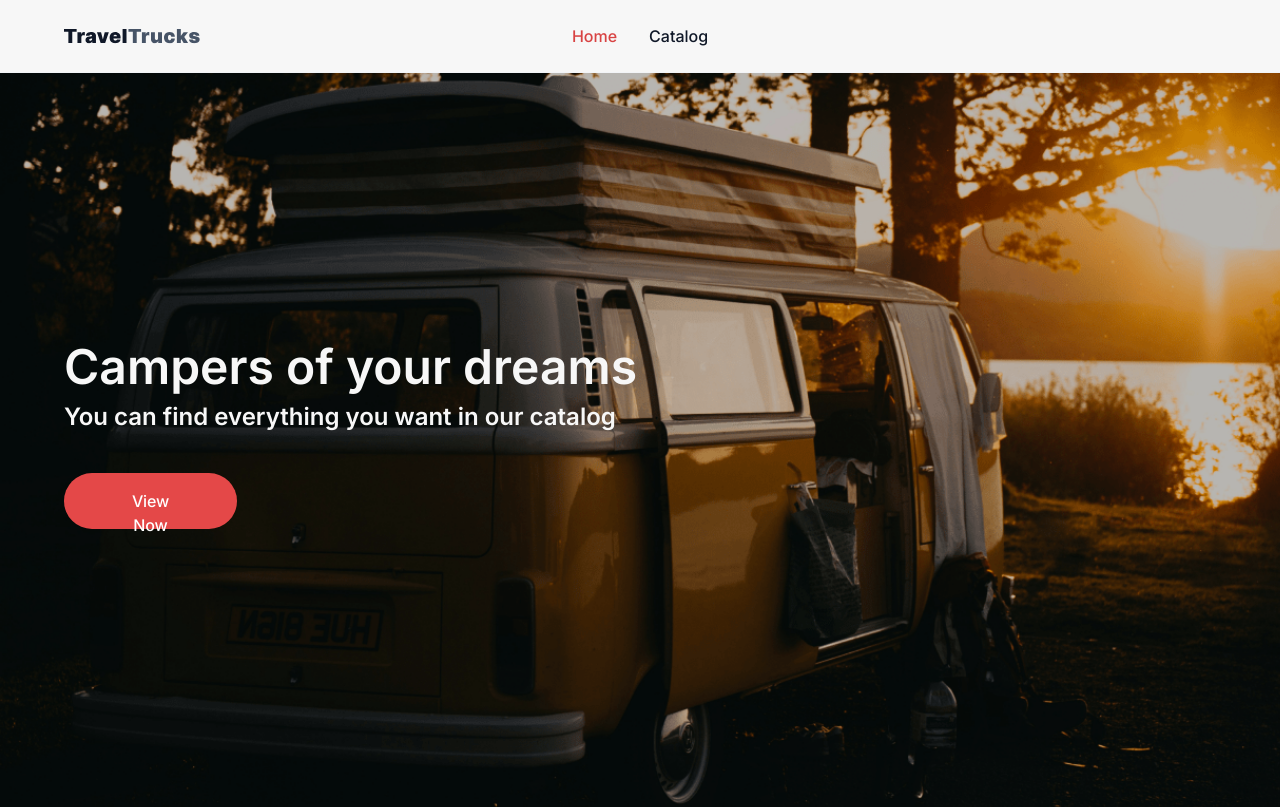
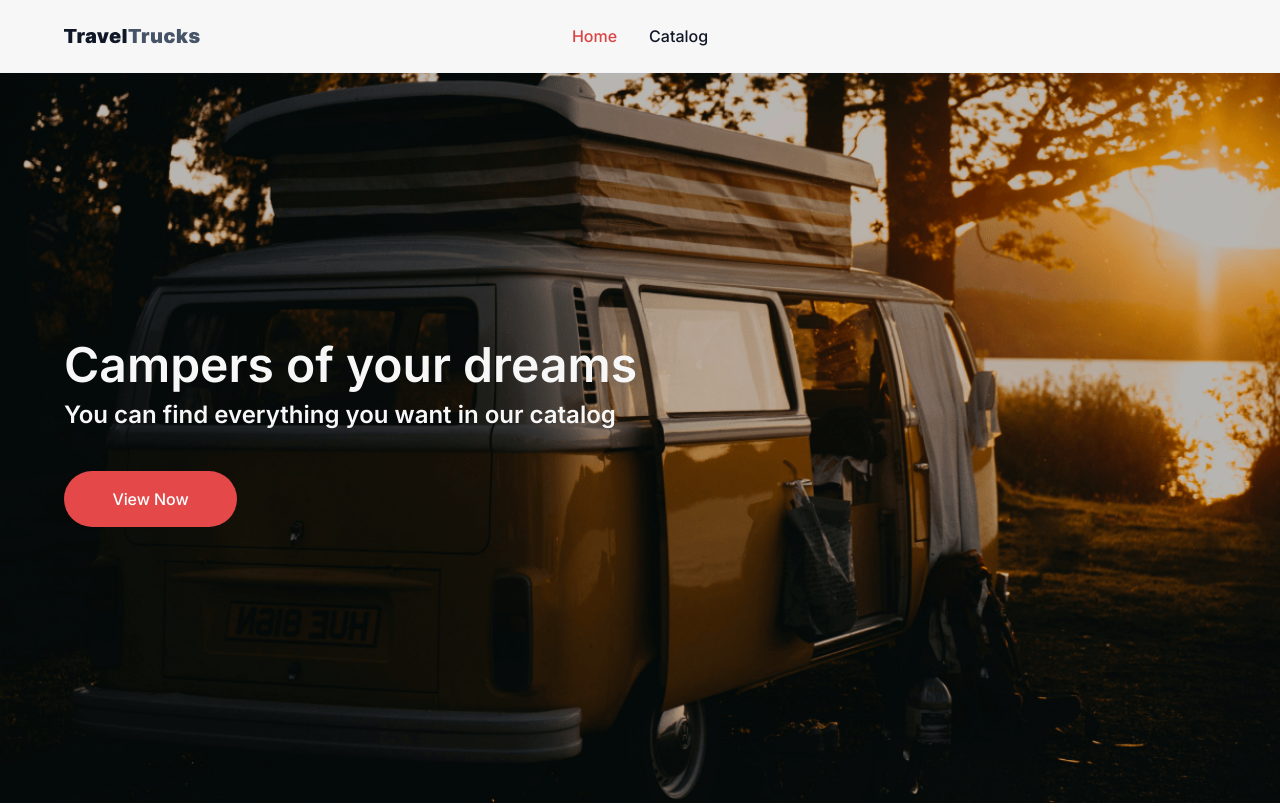
Before and after one commit to Pavlo-Bielohurov/TravelTrucks---technical-task-for-GoIt, a React (Vite) app: page / in a window 1280 px wide. Built offline with nearby package versions, Linux system fonts and the light colour scheme.

Commit message:
Bug fix styles and add Loader

```diff
--- a/package.json
+++ b/package.json
@@ -18,8 +18,10 @@
     "react-datepicker": "^7.6.0",
     "react-dom": "^18.3.1",
     "react-icons": "^5.4.0",
+    "react-loader-spinner": "^6.1.6",
     "react-redux": "^9.2.0",
     "react-router": "^7.1.1",
+    "react-toastify": "^11.0.3",
     "redux": "^5.0.1",
     "redux-persist": "^6.0.0",
     "yup": "^1.6.1"
--- a/src/Components/BookingForm/BookingForm.jsx
+++ b/src/Components/BookingForm/BookingForm.jsx
@@ -1,6 +1,8 @@
 import { Formik, Form, Field, ErrorMessage } from "formik";
 import * as Yup from "yup";
 import DatePicker from "react-datepicker";
+import { ToastContainer, toast } from "react-toastify";
+
 import "react-datepicker/dist/react-datepicker.css";
 import css from "./BookingForm.module.css";
 
@@ -22,6 +24,9 @@ export default function BookingForm() {
   });
 
   const handleSubmit = (action) => {
+    toast.success(
+      "Congratulations, your reservation is successful. We will contact you shortly!"
+    );
     action.resetForm();
   };
 
@@ -92,6 +97,7 @@ export default function BookingForm() {
           </Form>
         )}
       </Formik>
+      <ToastContainer />
     </div>
   );
 }
--- a/src/Components/Button/Button.jsx
+++ /dev/null
@@ -1,10 +0,0 @@
-import css from "./Button.module.css";
-
-// eslint-disable-next-line react/prop-types
-export default function Button({ text, onClick, type }) {
-  return (
-    <button className={css.button} onClick={onClick} type={type}>
-      {text}
-    </button>
-  );
-}
--- a/src/Components/Button/Button.module.css
+++ /dev/null
@@ -1,18 +0,0 @@
-.button {
-  border-radius: 200px;
-  padding: 16px 60px;
-  width: 173px;
-  height: 56px;
-  background: #e44848;
-  font-family: "Inter", sans-serif;
-  font-weight: 500;
-  font-size: 16px;
-  line-height: 1.5;
-  letter-spacing: -0.01em;
-  color: #fff;
-  border: none;
-}
-
-.button:hover {
-  background: #d84343;
-}
--- a/src/Components/Eguipment/Eguipment.module.css
+++ b/src/Components/Eguipment/Eguipment.module.css
@@ -48,7 +48,7 @@
   display: flex;
   flex-wrap: wrap;
   column-gap: 12px;
-  row-gap: 12px;
+  row-gap: 8px;
 }
 
 .title {
--- a/src/Components/Loader/Loader.jsx
+++ b/src/Components/Loader/Loader.jsx
@@ -1,3 +1,11 @@
+import { Rings } from "react-loader-spinner";
+
+import css from "./Loader.module.css";
+
 export default function Loader() {
-  return <h1>Loading</h1>;
+  return (
+    <div className={css.div}>
+      <Rings visible={true} height="100" width="100" color="#e44848" />
+    </div>
+  );
 }
--- /dev/null
+++ b/src/Components/Loader/Loader.module.css
@@ -0,0 +1,12 @@
+.div {
+  position: fixed;
+  top: 0;
+  left: 0;
+  width: 100vw;
+  height: 100vh;
+  background-color: rgba(0, 0, 0, 0.5);
+  display: flex;
+  justify-content: center;
+  align-items: center;
+  z-index: 3;
+}
--- a/src/Components/TruckItem/TruckItem.module.css
+++ b/src/Components/TruckItem/TruckItem.module.css
@@ -90,6 +90,7 @@
   align-items: center;
   justify-content: center;
   outline: none;
+  background-color: #ffffff;
 }
 
 .active {
--- a/src/Components/TruckType/TruckType.module.css
+++ b/src/Components/TruckType/TruckType.module.css
@@ -5,21 +5,41 @@
   margin-top: 32px;
 }
 
-.listItem {
+.text {
+  color: #101828;
+  font-size: 20px;
+  font-weight: 600;
+  line-height: 1.2;
+}
+
+.line {
+  border: none;
+  height: 1px;
+  background-color: #dadde1;
+  margin: 24px 0;
+}
+
+.inputsWrapper {
+  display: flex;
+  gap: 12px;
+}
+
+/* .listItem {
   width: 112px;
   height: 96px;
-}
+} */
 
 .label {
   cursor: pointer;
   display: flex;
   justify-content: center;
   align-items: center;
-  padding: 16px 18px;
-  gap: 8px;
   border-radius: 10px;
   border: 1px solid #dadde1;
   box-shadow: 2px 4px 6px #dadde1;
+  width: 112px;
+  height: 96px;
+  box-sizing: border-box;
   transition: border-color 300ms cubic-bezier(0.4, 0, 0.2, 1),
     box-shadow 300ms cubic-bezier(0.4, 0, 0.2, 1),
     background-color 300ms cubic-bezier(0.4, 0, 0.2, 1);
@@ -46,24 +66,3 @@
   justify-content: center;
   text-align: center;
 }
-
-.inputsWrapper {
-  display: flex;
-  column-gap: 12px;
-  row-gap: 12px;
-  flex-wrap: wrap;
-}
-
-.text {
-  color: #101828;
-  font-size: 20px;
-  font-weight: 600;
-  line-height: 1.2;
-}
-
-.line {
-  border: none;
-  height: 1px;
-  background-color: #dadde1;
-  margin: 24px 0;
-}
--- a/src/Pages/HomePage/HomePage.jsx
+++ b/src/Pages/HomePage/HomePage.jsx
@@ -1,5 +1,4 @@
 import { Link } from "react-router";
-import Button from "../../Components/Button/Button";
 import css from "./HomePage.module.css";
 
 export default function HomePage() {
@@ -11,7 +10,9 @@ export default function HomePage() {
           You can find everything you want in our catalog
         </p>
         <Link to="/catalog" className={css.link}>
-          <Button text="View Now" type="button" />
+          <button type="button" className={css.btn}>
+            View Now
+          </button>
         </Link>
       </div>
     </section>
--- a/src/Pages/HomePage/HomePage.module.css
+++ b/src/Pages/HomePage/HomePage.module.css
@@ -1,6 +1,6 @@
 .hero {
   display: flex;
-  height: 91.7vh;
+  height: 91.3vh;
   background: url(/HeroImg-min.png);
   background-size: cover;
   background-repeat: no-repeat;
@@ -27,9 +27,30 @@
   margin-bottom: 40px;
 }
 
-.link {
+/* .link {
   display: block;
   width: 173px;
+} */
+
+.btn {
+  width: 173px;
+  padding: 16px;
+  display: flex;
+  align-items: center;
+  justify-content: center;
+  font-family: inherit;
+  border-radius: 200px;
+  color: #ffffff;
+  font-size: 16px;
+  font-weight: 500;
+  line-height: 1.5;
+  letter-spacing: -0.08px;
+  background-color: #e44848;
+  transition: background-color 300ms cubic-bezier(0.4, 0, 0.2, 1);
+}
+
+.btn:hover {
+  background-color: #d84343;
 }
 
 @media only screen and (min-resolution: 192dpi) {
```
Also changed, not shown: 1 other file (tests, documents, lock files or other folders).
